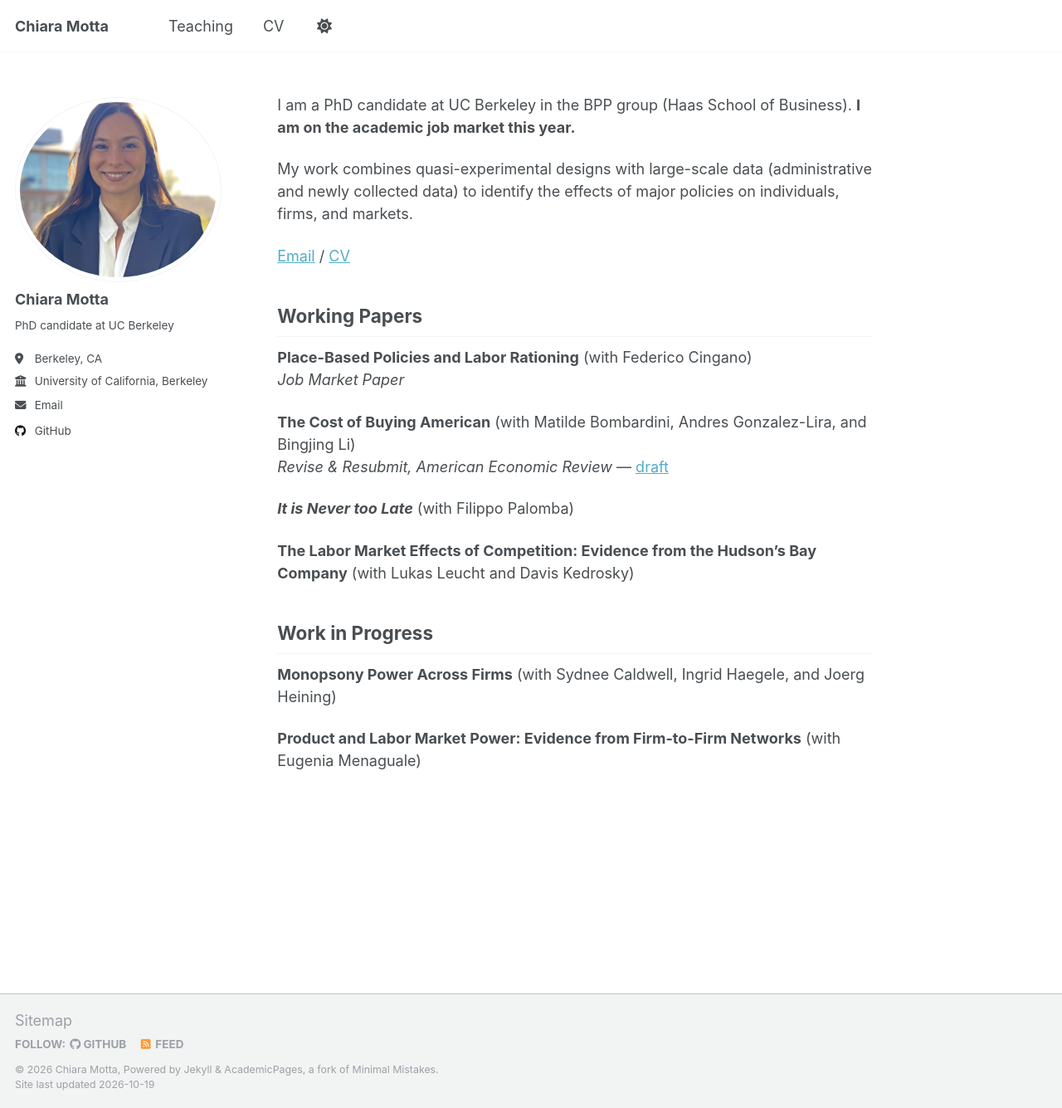
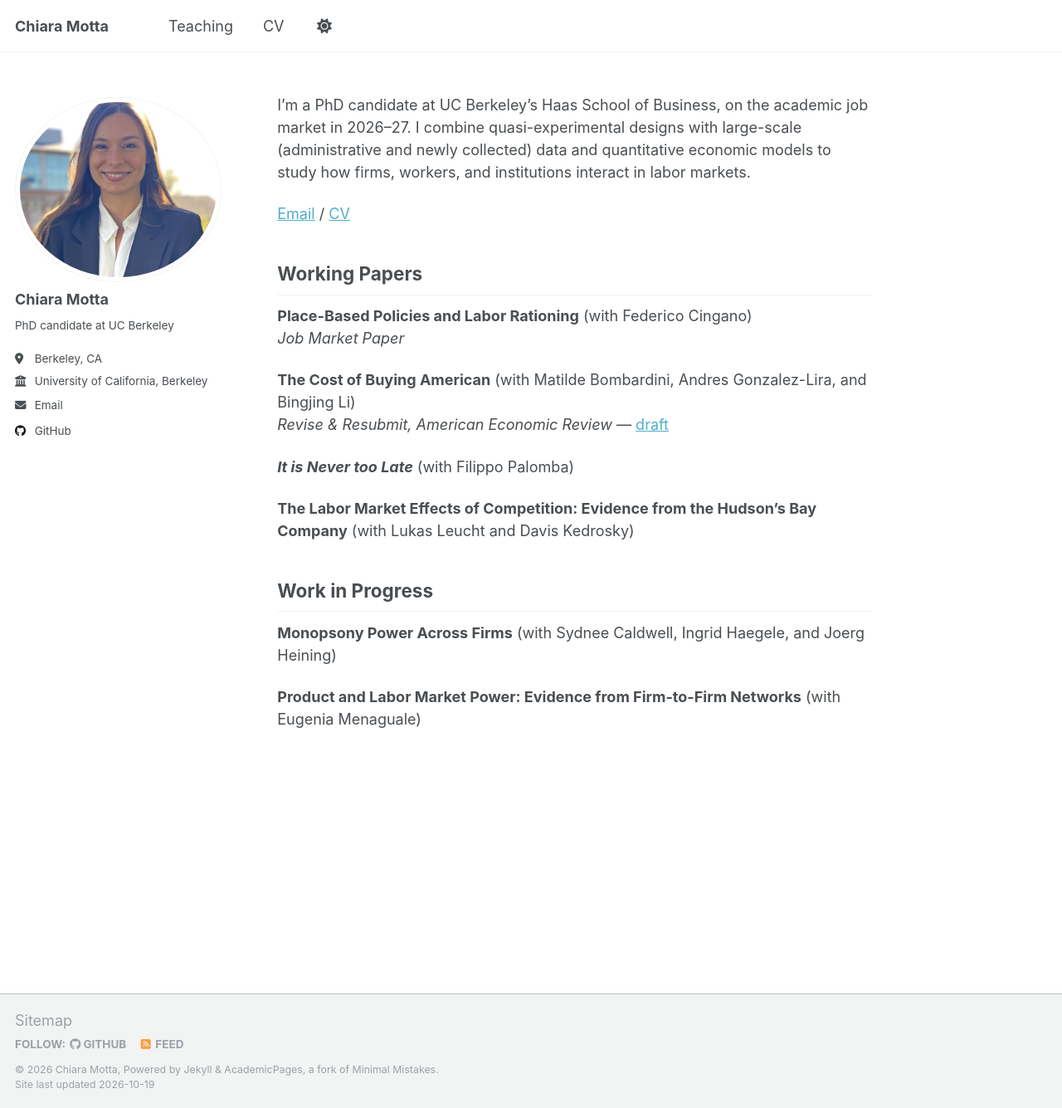
Before and after one commit to chimotta/chimotta.github.io, a Jekyll site: the page built from _pages/about.md, in a window 1280 px wide and 1335 px high. Shown: the whole window at 83% size. Built offline with Jekyll 4.4.1, drawn with Linux system fonts in a browser that asks for light colours.

Commit message:
Homepage: new intro paragraph
Co-Authored-By: Claude Opus 5.5 <noreply@anthropic.com>

```diff
--- a/_pages/about.md
+++ b/_pages/about.md
@@ -7,9 +7,7 @@ redirect_from:
   - /about.html
 ---
 
-I am a PhD candidate at UC Berkeley in the BPP group (Haas School of Business). **I am on the academic job market this year.**
-
-My work combines quasi-experimental designs with large-scale data (administrative and newly collected data) to identify the effects of major policies on individuals, firms, and markets.
+I'm a PhD candidate at UC Berkeley's Haas School of Business, on the academic job market in 2026–27. I combine quasi-experimental designs with large-scale (administrative and newly collected) data and quantitative economic models to study how firms, workers, and institutions interact in labor markets.
 
 [Email](mailto:cmotta@berkeley.edu) / [CV](/files/Motta_CV.pdf)
 
```
